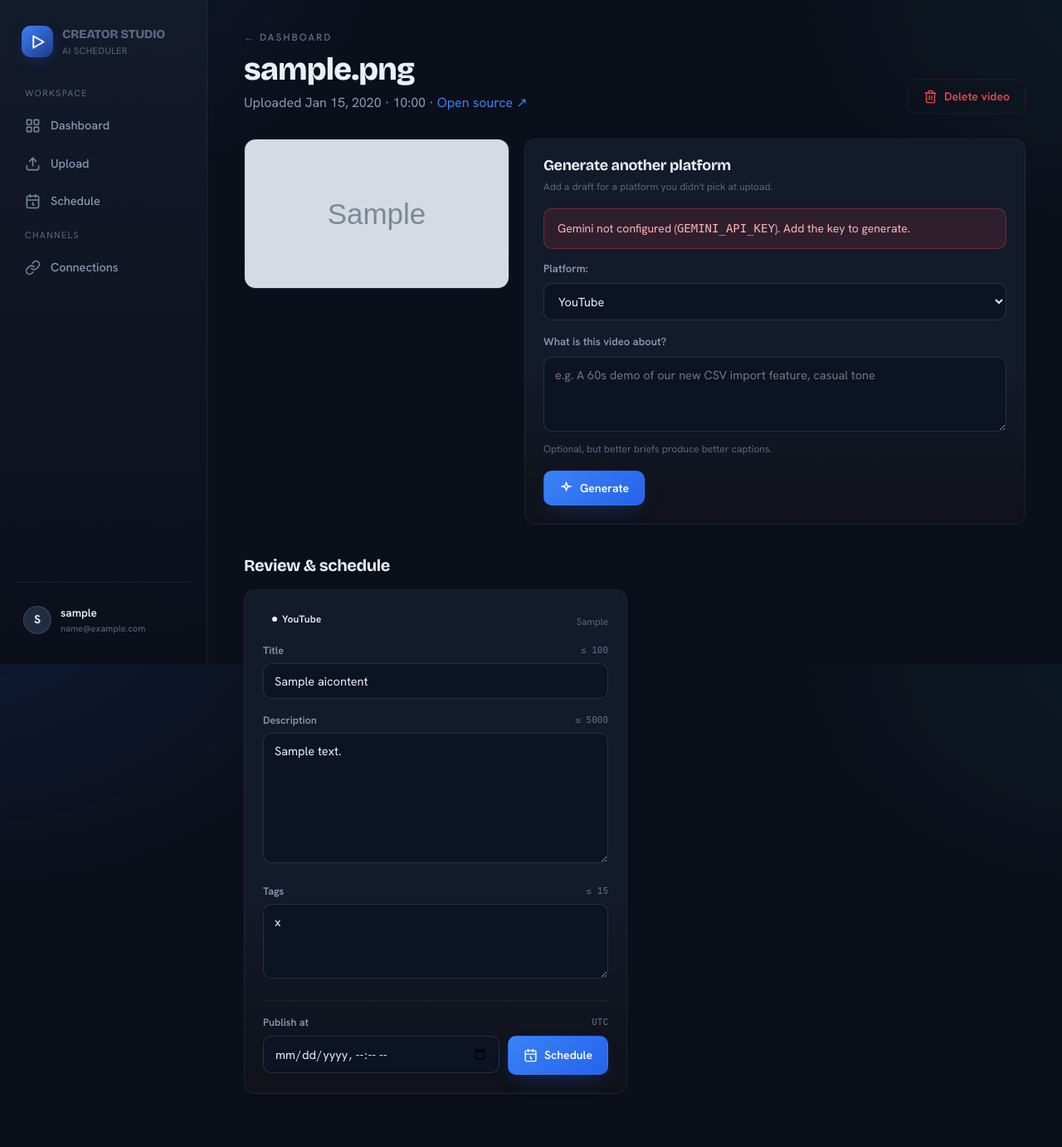
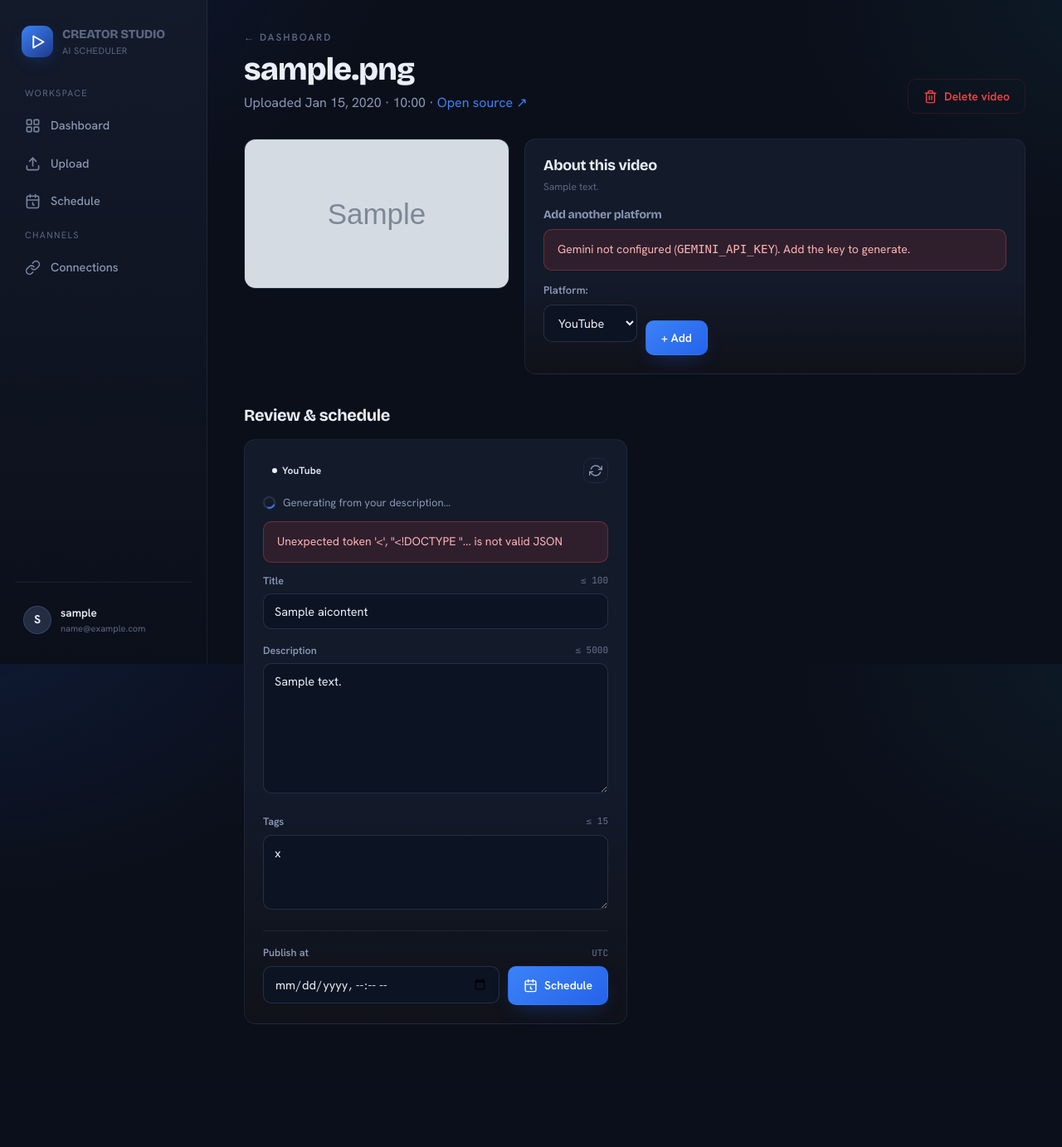
Before and after one commit to vennela100/ai-social-media-scheduler, a Django app: page /video/1/ in a window 1280 px wide. Shown: the whole page at 83% size. After the commit the page ends 1234 px from the top, so only its background shows below. Run offline with Django 5.2, Linux system fonts and the light colour scheme; a user stored in the database is signed in; tables that the repository leaves empty hold one stand-in row (values such as "Sample post"); grey boxes marked "Sample" are stand-in pictures; some libraries are stand-ins or nearby versions.

Commit message:
Description-driven generation + async per-platform UX
The user's own words now drive generation instead of just the filename.

- Upload form: optional title + a "what is this video about?" description
  (the key input) + platform checkboxes. Both saved on Video (user_title,
  user_description) so drafts can be regenerated later. Blank description falls
  back to filename with a "describe your video for better results" notice.
- core/ai.py: prompts rebuilt per the platform playbook with the exact JSON
  shapes (YouTube title/description/tags; Instagram caption/hashtags; LinkedIn
  post/hashtags), normalized onto our 3 fields. Output trimmed to platform
  limits before save; tag parsing/validation tolerant of comma- or
  space-separated, #-or-not (YouTube publisher updated to match).
- Async UX: upload creates PENDING AIContent rows and returns immediately; the
  review page fires one generate request per platform IN PARALLEL, each with
  its own spinner, filling the editable fields as it resolves. Per-platform
  Regenerate button. New JSON endpoint generate_ai + AIContent.generation_status
  (migration 0003). video_detail sets the csrf cookie for the fetch.

Co-Authored-By: Claude Opus 4.8 <noreply@anthropic.com>

```diff
--- a/core/forms.py
+++ b/core/forms.py
@@ -21,18 +21,23 @@ class VideoUploadForm(forms.Form):
         label="Video file",
         help_text=f"Up to {MAX_UPLOAD_MB} MB. Allowed: {', '.join(sorted(ALLOWED_EXTENSIONS))}",
     )
+    title = forms.CharField(
+        label="Video title (optional)",
+        required=False,
+        help_text="Leave blank to use the filename.",
+    )
+    description = forms.CharField(
+        label="What is this video about?",
+        widget=forms.Textarea(attrs={"rows": 4, "placeholder": "Describe what happens in the video, the key points, the tone you want. The more you say here, the better the AI's output."}),
+        required=False,
+        help_text="This is the main thing the AI writes from — your words become the source of truth.",
+    )
     platforms = forms.MultipleChoiceField(
         choices=Platform.choices,
         widget=forms.CheckboxSelectMultiple,
         required=False,
         label="Auto-generate content for",
         help_text="We'll write tuned copy for each platform you tick — review and edit before scheduling.",
-    )
-    brief = forms.CharField(
-        label="What's the video about? (optional)",
-        widget=forms.Textarea(attrs={"rows": 3, "placeholder": "e.g. A 60s walkthrough of our new CSV import feature, friendly tone"}),
-        required=False,
-        help_text="One line of context sharpens the AI's output.",
     )
 
     def clean_video(self):
@@ -57,15 +62,9 @@ class VideoUploadForm(forms.Form):
 
 
 class GenerateMetadataForm(forms.Form):
-    """Pick a platform and give the AI a short brief to write from."""
+    """Pick a platform to add a draft for (writes from the video's description)."""
 
     platform = forms.ChoiceField(choices=Platform.choices)
-    brief = forms.CharField(
-        label="What is this video about?",
-        widget=forms.Textarea(attrs={"rows": 3, "placeholder": "e.g. A 60s demo of our new CSV import feature, casual tone"}),
-        required=False,
-        help_text="Optional, but better briefs produce better captions.",
-    )
 
 
 class AIContentForm(forms.ModelForm):
--- a/core/publishing.py
+++ b/core/publishing.py
@@ -12,6 +12,7 @@ Kept separate from the command so it can be unit-tested directly.
 
 import datetime as dt
 import logging
+import re
 
 from django.core.exceptions import ImproperlyConfigured
 from django.utils import timezone
@@ -46,7 +47,8 @@ def _publish_youtube(post: ScheduledPost) -> str:
     if ai and ai.generated_title:
         title = ai.generated_title
         description = post.final_caption or ai.generated_description
-        tags = [t.lstrip("#") for t in (ai.generated_hashtags or "").split() if t.startswith("#")]
+        # Tags may be comma- or space-separated, with or without '#'.
+        tags = [t.strip().lstrip("#") for t in re.split(r"[,\n\s]+", ai.generated_hashtags or "") if t.strip().strip("#")]
     else:
         caption = post.final_caption or post.video.original_filename or "Untitled"
         title = caption.splitlines()[0][:100] if caption else "Untitled"
--- a/core/urls.py
+++ b/core/urls.py
@@ -14,6 +14,7 @@ urlpatterns = [
     path("video/<int:pk>/delete/", views.video_delete, name="video_delete"),
     path("video/<int:pk>/generate/", views.generate, name="generate"),
     path("ai/<int:pk>/edit/", views.aicontent_edit, name="aicontent_edit"),
+    path("ai/<int:pk>/generate/", views.generate_ai, name="generate_ai"),
     path("ai/<int:pk>/schedule/", views.schedule_content, name="schedule_content"),
     # Connections (OAuth)
     path("connections/", views.connections, name="connections"),
--- a/core/views.py
+++ b/core/views.py
@@ -18,6 +18,8 @@ from django.shortcuts import get_object_or_404, redirect, render
 from django.urls import reverse
 from django.utils import timezone
 from django.utils.crypto import get_random_string
+from django.views.decorators.http import require_POST
+from django.views.decorators.csrf import ensure_csrf_cookie
 
 from . import ai, instagram, linkedin, stats, youtube
 from .forms import (
@@ -85,50 +87,19 @@ def dashboard(request):
     )
 
 
-def _generate_for_platforms(video, platforms, brief):
-    """Generate + save an AIContent draft for each selected platform.
+def _create_pending_drafts(video, platforms):
+    """Create one PENDING AIContent per selected platform.
 
-    The video is uploaded to Gemini ONCE and analyzed for every platform (so the
-    AI writes from what's actually in the footage). Returns (generated, errors);
-    one platform failing does NOT stop the others.
+    Generation itself happens asynchronously: the review page fires a request
+    per draft so the three platforms generate in parallel with their own
+    spinners, rather than blocking the upload for ~10-30s.
     """
-    generated, errors = [], []
-    if not platforms:
-        return generated, errors
-
-    # Analyze the real video once, reuse the handle across platforms. Returns
-    # None on any problem → generation transparently falls back to brief-only.
-    video_file = ai.upload_for_analysis(video.file_url)
-    try:
-        for platform in platforms:
-            try:
-                result = ai.generate_metadata(
-                    platform,
-                    brief=brief,
-                    filename=video.original_filename,
-                    video_file=video_file,
-                )
-            except ImproperlyConfigured:
-                # No key → every platform fails the same way; report once, stop.
-                errors.append("AI isn't configured (GEMINI_API_KEY) — drafts not generated.")
-                break
-            except Exception as exc:  # SDK / network / parse error for this platform only
-                logger.error("Generation failed for %s: %s", platform, exc)
-                errors.append(f"{platform.title()}: AI draft failed — retry it on the video page.")
-                continue
-
-            AIContent.objects.create(
-                video=video,
-                platform=platform,
-                generated_title=result["title"],
-                generated_description=result["description"],
-                generated_hashtags=result["hashtags"],
-                ai_model_used=result["model"],
-            )
-            generated.append(platform)
-    finally:
-        ai.cleanup_analysis(video_file)
-    return generated, errors
+    for platform in platforms:
+        AIContent.objects.create(
+            video=video,
+            platform=platform,
+            generation_status=AIContent.GenStatus.PENDING,
+        )
 
 
 @login_required
@@ -158,21 +129,20 @@ def upload(request):
                 thumbnail_url=result["thumbnail_url"],
                 original_filename=result["original_filename"],
                 cloudinary_public_id=result.get("public_id", ""),
+                user_title=form.cleaned_data["title"],
+                user_description=form.cleaned_data["description"],
             )
 
-            generated, errors = _generate_for_platforms(
-                video, form.cleaned_data["platforms"], form.cleaned_data["brief"]
-            )
-            if generated:
+            platforms = form.cleaned_data["platforms"]
+            _create_pending_drafts(video, platforms)
+            if platforms:
                 messages.success(
                     request,
-                    f"Uploaded and drafted content for {len(generated)} platform(s). "
-                    "Review, edit, and schedule below.",
+                    f"Uploaded. Generating content for {len(platforms)} platform(s) — "
+                    "review, edit, and schedule below.",
                 )
             else:
                 messages.success(request, "Video uploaded.")
-            for err in errors:
-                messages.error(request, err)
             return redirect("core:video_detail", pk=video.pk)
     else:
         form = VideoUploadForm()
@@ -188,9 +158,14 @@ def _upload_context(form):
     }
 
 
+@ensure_csrf_cookie
 @login_required
 def video_detail(request, pk):
-    """Review hub: per-platform AI drafts with inline edit + schedule controls."""
+    """Review hub: per-platform AI drafts with inline edit + schedule controls.
+
+    @ensure_csrf_cookie guarantees the csrftoken cookie is set so the page's JS
+    can POST to the generate endpoint for each pending draft.
+    """
     video = get_object_or_404(Video, pk=pk, user=request.user)
     connected = set(
         SocialAccount.objects.filter(user=request.user).values_list("platform", flat=True)
@@ -213,8 +188,62 @@ def video_detail(request, pk):
             "drafts": drafts,
             "form": GenerateMetadataForm(),
             "ai_ready": ai.is_configured(),
+            "has_description": bool(video.user_description.strip()),
             "current_tz": timezone.get_current_timezone_name(),
         },
+    )
+
+
+@require_POST
+@login_required
+def generate_ai(request, pk):
+    """Generate (or regenerate) one draft from the video's title + description.
+
+    Returns JSON so the review page can fire these in parallel — one per
+    platform — each updating its own card when it resolves.
+    """
+    content = get_object_or_404(AIContent, pk=pk, video__user=request.user)
+    video = content.video
+
+    if not ai.is_configured():
+        content.generation_status = AIContent.GenStatus.FAILED
+        content.save(update_fields=["generation_status"])
+        return JsonResponse(
+            {"ok": False, "error": "AI isn't configured (GEMINI_API_KEY)."}, status=503
+        )
+
+    try:
+        result = ai.generate_metadata(
+            content.platform,
+            title=video.user_title,
+            description=video.user_description,
+            filename=video.original_filename,
+        )
+    except Exception as exc:  # SDK / network / parse — isolate to this platform
+        logger.error("Generation failed for %s (AIContent %s): %s", content.platform, pk, exc)
+        content.generation_status = AIContent.GenStatus.FAILED
+        content.save(update_fields=["generation_status"])
+        return JsonResponse(
+            {"ok": False, "error": "Generation failed. Try regenerating."}, status=502
+        )
+
+    content.generated_title = result["title"]
+    content.generated_description = result["description"]
+    content.generated_hashtags = result["hashtags"]
+    content.ai_model_used = result["model"]
+    content.generation_status = AIContent.GenStatus.DONE
+    content.save()
+
+    # Nudge the user to describe the video when they didn't — better output next time.
+    notice = "" if video.user_description.strip() else "For better results, describe your video above."
+    return JsonResponse(
+        {
+            "ok": True,
+            "title": content.generated_title,
+            "description": content.generated_description,
+            "hashtags": content.generated_hashtags,
+            "notice": notice,
+        }
     )
 
 
@@ -321,7 +350,8 @@ def schedule_content(request, pk):
 
 @login_required
 def generate(request, pk):
-    """Generate AI metadata for a video on a chosen platform, then go to review."""
+    """Add a draft for another platform. Creates a PENDING row; the review page
+    generates it (the JS picks up any pending draft and fills it in)."""
     video = get_object_or_404(Video, pk=pk, user=request.user)
     if request.method != "POST":
         return redirect("core:video_detail", pk=video.pk)
@@ -331,29 +361,12 @@ def generate(request, pk):
         messages.error(request, "Pick a platform first.")
         return redirect("core:video_detail", pk=video.pk)
 
-    platform = form.cleaned_data["platform"]
-    try:
-        result = ai.generate_metadata(
-            platform, brief=form.cleaned_data["brief"], filename=video.original_filename
-        )
-    except ImproperlyConfigured as exc:
-        messages.error(request, f"AI not ready: {exc}")
-        return redirect("core:video_detail", pk=video.pk)
-    except Exception as exc:  # SDK/network/parse error
-        logger.error("Metadata generation failed: %s", exc)
-        messages.error(request, "Generation failed. Please try again.")
-        return redirect("core:video_detail", pk=video.pk)
-
-    content = AIContent.objects.create(
+    AIContent.objects.create(
         video=video,
-        platform=platform,
-        generated_title=result["title"],
-        generated_description=result["description"],
-        generated_hashtags=result["hashtags"],
-        ai_model_used=result["model"],
+        platform=form.cleaned_data["platform"],
+        generation_status=AIContent.GenStatus.PENDING,
     )
-    messages.success(request, f"Generated {platform} metadata — review and edit below.")
-    return redirect("core:aicontent_edit", pk=content.pk)
+    return redirect("core:video_detail", pk=video.pk)
 
 
 @login_required
--- a/static/css/app.css
+++ b/static/css/app.css
@@ -189,6 +189,18 @@ h1, h2, h3 { font-family: var(--font-display); font-weight: 700; letter-spacing:
 .draft .fld-label .lim { font-family: var(--font-mono); font-size: 11px; color: var(--text-faint); font-weight: 500; }
 .draft .fld { margin-bottom: 2px; }
 .draft .draft-foot { margin-top: 16px; padding-top: 16px; border-top: 1px solid var(--border); }
+.draft .draft-head { display: flex; align-items: center; justify-content: space-between; margin-bottom: 14px; }
+.draft .draft-body { transition: opacity 0.2s; }
+.btn-regen { background: none; border: 1px solid var(--border); border-radius: 9px; color: var(--text-dim);
+  cursor: pointer; padding: 6px; display: grid; place-items: center; transition: color 0.18s, background 0.18s; }
+.btn-regen:hover { color: var(--text); background: var(--surface-2); }
+.btn-regen svg { width: 16px; height: 16px; }
+.gen-status { display: flex; align-items: center; gap: 9px; color: var(--text-dim); font-size: 13px; margin-bottom: 12px; }
+.gen-notice { color: var(--warn); background: var(--warn-soft); border-radius: var(--radius-sm);
+  padding: 8px 11px; font-size: 12.5px; margin-bottom: 12px; }
+.spinner { width: 15px; height: 15px; border: 2px solid var(--border-strong); border-top-color: var(--accent-bright);
+  border-radius: 50%; animation: spin 0.7s linear infinite; flex: none; }
+@keyframes spin { to { transform: rotate(360deg); } }
 
 /* ---------- Tables ---------- */
 .table-wrap { background: var(--surface); border: 1px solid var(--border); border-radius: var(--radius); overflow: hidden; }
--- a/templates/video_detail.html
+++ b/templates/video_detail.html
@@ -28,34 +28,44 @@
     </div>
 
     <div class="card reveal">
-      <h2 style="font-size:18px;margin-bottom:6px;">Generate another platform</h2>
-      <p class="helptext" style="margin-bottom:16px;">Add a draft for a platform you didn't pick at upload.</p>
+      <h2 style="font-size:18px;margin-bottom:6px;">About this video</h2>
+      {% if video.user_description %}
+        <p class="helptext" style="margin-bottom:16px;white-space:pre-wrap;">{{ video.user_description }}</p>
+      {% else %}
+        <div class="msg error" style="margin-bottom:14px;"><span>No description given — drafts use the filename. For better results, re-upload with a description.</span></div>
+      {% endif %}
+      <h3 style="font-size:14px;margin-bottom:10px;color:var(--text-dim);">Add another platform</h3>
       {% if ai_ready is False %}
         <div class="msg error" style="margin-bottom:14px;"><span>Gemini not configured (<code>GEMINI_API_KEY</code>). Add the key to generate.</span></div>
       {% endif %}
-      <form method="post" action="{% url 'core:generate' video.pk %}">
+      <form method="post" action="{% url 'core:generate' video.pk %}" style="display:flex;gap:10px;align-items:flex-end;">
         {% csrf_token %}
         {{ form.as_p }}
-        <button class="btn btn-primary" type="submit">
-          <svg viewBox="0 0 24 24" fill="none" stroke="currentColor" stroke-width="2" stroke-linecap="round" stroke-linejoin="round"><path d="M12 3l1.9 5.8L20 10l-6.1 1.2L12 17l-1.9-5.8L4 10l6.1-1.2z"></path></svg>
-          Generate
-        </button>
+        <button class="btn btn-primary" type="submit">+ Add</button>
       </form>
     </div>
   </div>
 
   <div class="section-head reveal"><h2>Review &amp; schedule</h2></div>
   {% if drafts %}
-    <div class="grid reveal" style="grid-template-columns:repeat(auto-fill,minmax(360px,1fr));gap:18px;align-items:start;">
+    <div class="grid reveal" id="drafts" style="grid-template-columns:repeat(auto-fill,minmax(360px,1fr));gap:18px;align-items:start;">
       {% for d in drafts %}
         {% with c=d.content %}
-        <form class="card draft" method="post" action="{% url 'core:schedule_content' c.pk %}">
-          {% csrf_token %}
-          <div style="display:flex;align-items:center;justify-content:space-between;margin-bottom:14px;">
+        <div class="card draft" data-aicontent="{{ c.pk }}" data-platform="{{ c.platform }}"
+             data-status="{{ c.generation_status }}" data-url="{% url 'core:generate_ai' c.pk %}">
+          <div class="draft-head">
             <span class="pill {{ c.platform }}">{{ c.get_platform_display }}</span>
-            <span class="helptext" style="font-size:11.5px;">{{ c.ai_model_used }}</span>
+            <button type="button" class="btn-regen" data-regen title="Regenerate from the video description">
+              <svg viewBox="0 0 24 24" fill="none" stroke="currentColor" stroke-width="2" stroke-linecap="round" stroke-linejoin="round"><polyline points="23 4 23 10 17 10"></polyline><polyline points="1 20 1 14 7 14"></polyline><path d="M3.51 9a9 9 0 0 1 14.85-3.36L23 10M1 14l4.64 4.36A9 9 0 0 0 20.49 15"></path></svg>
+            </button>
           </div>
 
+          <div class="gen-status" data-spinner hidden><span class="spinner"></span> Generating from your description…</div>
+          <div class="msg error gen-error" data-error hidden style="margin:0 0 12px;"><span></span></div>
+          <div class="gen-notice" data-notice hidden></div>
+
+          <form method="post" action="{% url 'core:schedule_content' c.pk %}" class="draft-body" data-body>
+            {% csrf_token %}
             {% if c.platform == "youtube" %}
               <label class="fld-label">Title <span class="lim">≤ {{ d.limits.title }}</span></label>
               <input class="fld" type="text" name="title" maxlength="{{ d.limits.title }}" value="{{ c.generated_title }}">
@@ -90,13 +100,63 @@
               {% endif %}
             </div>
           </form>
+        </div>
         {% endwith %}
       {% endfor %}
     </div>
   {% else %}
     <div class="empty reveal">
       <svg viewBox="0 0 24 24" fill="none" stroke="currentColor" stroke-width="1.5"><path d="M12 3l1.9 5.8L20 10l-6.1 1.2L12 17l-1.9-5.8L4 10l6.1-1.2z"></path></svg>
-      <p>No drafts yet. Generate one above, or re-upload and tick some platforms.</p>
+      <p>No drafts yet. Add one above, or re-upload and tick some platforms.</p>
     </div>
   {% endif %}
+
+  <script>
+    (function () {
+      function cookie(name) {
+        return document.cookie.split("; ").reduce(function (a, c) {
+          var p = c.split("="); return p[0] === name ? decodeURIComponent(p[1]) : a;
+        }, "");
+      }
+      var csrftoken = cookie("csrftoken");
+
+      function setState(card, state, msg) {
+        card.dataset.status = state;
+        card.querySelector("[data-spinner]").hidden = state !== "pending";
+        card.querySelector("[data-body]").style.opacity = state === "pending" ? "0.35" : "1";
+        var err = card.querySelector("[data-error]");
+        err.hidden = state !== "failed";
+        if (state === "failed") err.querySelector("span").textContent = msg || "Generation failed.";
+      }
+
+      function fill(card, data) {
+        ["title", "description", "hashtags"].forEach(function (f) {
+          var el = card.querySelector('[name="' + f + '"]');
+          if (el) el.value = data[f] || "";
+        });
+        var notice = card.querySelector("[data-notice]");
+        if (data.notice) { notice.textContent = data.notice; notice.hidden = false; }
+        else { notice.hidden = true; }
+      }
+
+      function generate(card) {
+        setState(card, "pending");
+        fetch(card.dataset.url, { method: "POST", headers: { "X-CSRFToken": csrftoken } })
+          .then(function (r) { return r.json().then(function (j) { return { ok: r.ok, j: j }; }); })
+          .then(function (res) {
+            if (!res.ok || !res.j.ok) throw new Error(res.j.error || "Generation failed.");
+            fill(card, res.j);
+            setState(card, "done");
+          })
+          .catch(function (e) { setState(card, "failed", e.message); });
+      }
+
+      // Fire all pending drafts in parallel — each updates its own card.
+      document.querySelectorAll('.draft[data-status="pending"]').forEach(generate);
+      // Manual regenerate.
+      document.querySelectorAll("[data-regen]").forEach(function (btn) {
+        btn.addEventListener("click", function () { generate(btn.closest(".draft")); });
+      });
+    })();
+  </script>
 {% endblock %}
```
Also changed, not shown: core/ai.py (+82 -56 lines), core/models.py (+16 -0 lines), core/migrations/0003_aicontent_generation_status_video_user_description_and_more.py (added). Lines whose indentation alone changed are shown as unchanged.
